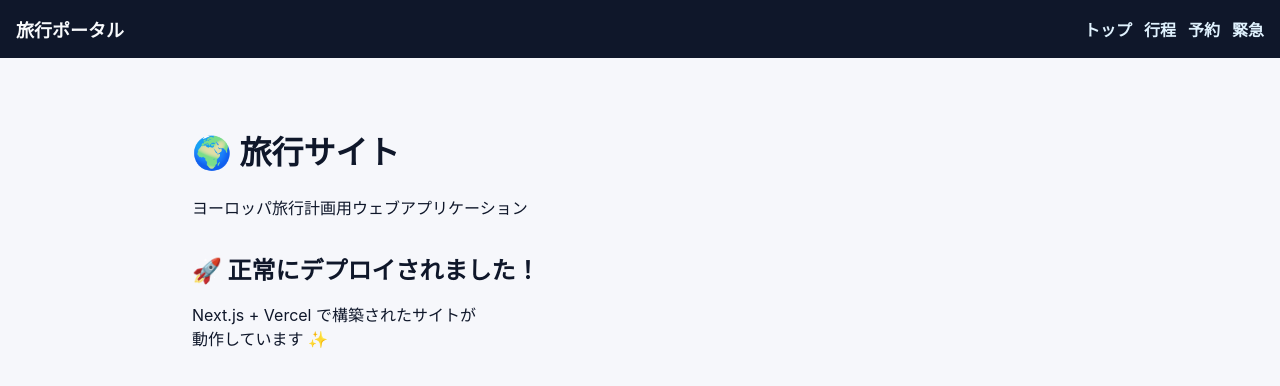
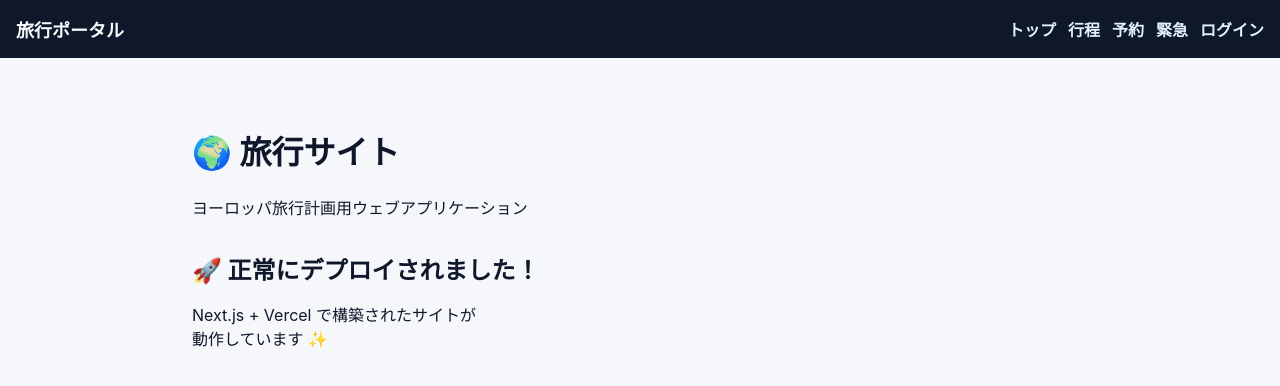
Before and after one commit to mizuki304/-, a Next.js app: page / in a window 1280 px wide. Shown: the top 386 px of the page. Built offline with nearby package versions, Linux system fonts and the light colour scheme.

Commit message:
Add login link to the navigation menu

```diff
--- a/app/layout.tsx
+++ b/app/layout.tsx
@@ -18,6 +18,7 @@ export default function RootLayout({ children }: { children: React.ReactNode })
             <Link href="/itinerary">行程</Link>
             <Link href="/bookings">予約</Link>
             <Link href="/emergency">緊急</Link>
+                        <Link href="/login">ログイン</Link>
           </nav>
         </header>
         <main>{children}</main>
```
